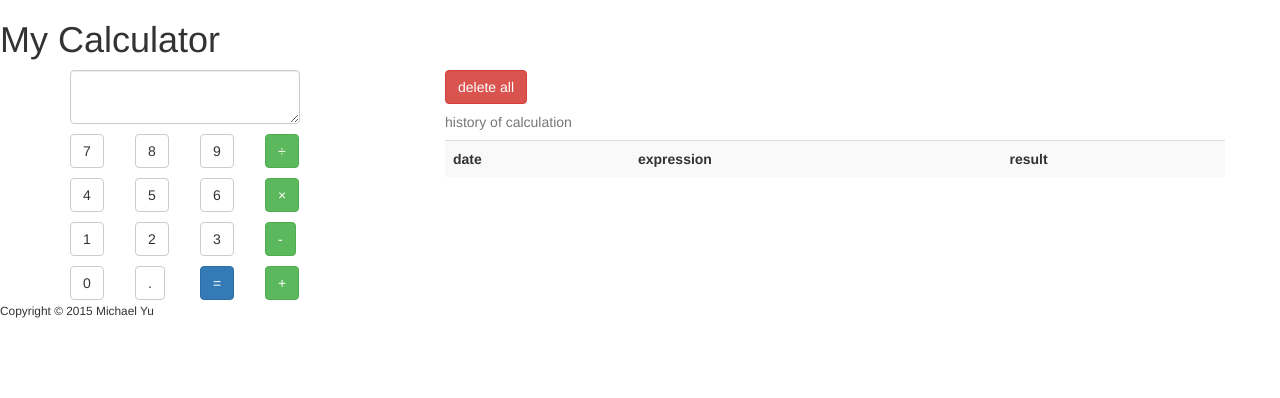
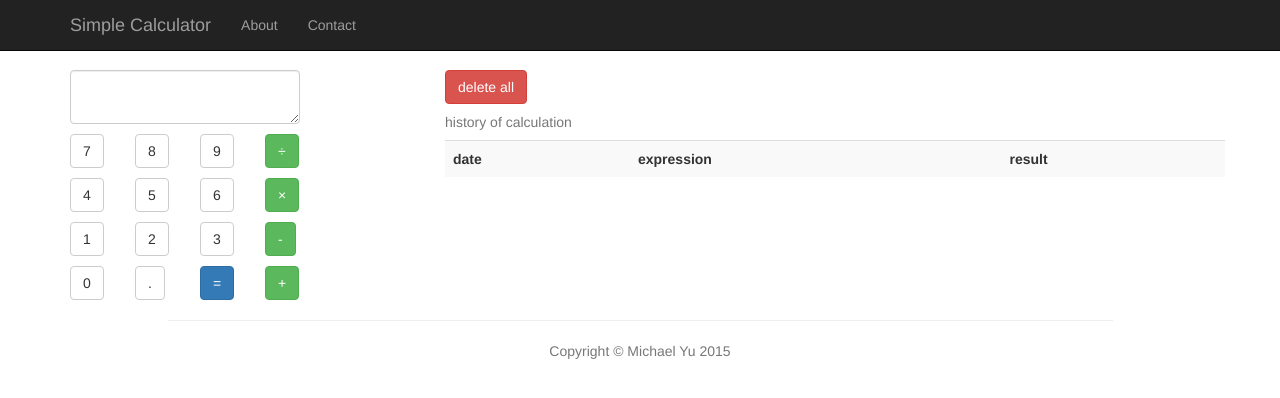
Before and after one commit to rurutia/simple-calulator, a website: page index.html in a window 1280 px wide. Drawn offline with nearby package versions, Linux system fonts and the light colour scheme; no server answers.

Commit message:
chores(package.json

```diff
--- a/index.html
+++ b/index.html
@@ -9,13 +9,47 @@
   <title>Angular Calculator</title>
   <link rel="stylesheet" href="lib/bootstrap-css/css/bootstrap.css">
   <link rel="stylesheet" href="app/style.css">
+  <style>
+    body {
+        padding-top: 70px;
+        /* Required padding for .navbar-fixed-top. Remove if using .navbar-static-top. Change if height of navigation changes. */
+    }
+    </style>
 </head>
 <body ng-app="app">
-  <header>
-    <h1>My Calculator</h1>
-  </header>
+      <!-- Navigation -->
+    <nav class="navbar navbar-inverse navbar-fixed-top" role="navigation">
+        <div class="container">
+            <!-- Brand and toggle get grouped for better mobile display -->
+            <div class="navbar-header">
+                <button type="button" class="navbar-toggle" data-toggle="collapse" data-target="#bs-example-navbar-collapse-1">
+                    <span class="sr-only">Toggle navigation</span>
+                    <span class="icon-bar"></span>
+                    <span class="icon-bar"></span>
+                    <span class="icon-bar"></span>
+                </button>
+                <a class="navbar-brand" href="#">Simple Calculator</a>
+            </div>
+            <!-- Collect the nav links, forms, and other content for toggling -->
+            <div class="collapse navbar-collapse" id="bs-example-navbar-collapse-1">
+                <ul class="nav navbar-nav">
+                    <li>
+                        <a href="#">About</a>
+                    </li>
+                    <li>
+                        <a href="#">Contact</a>
+                    </li>
+                </ul>
+            </div>
+            <!-- /.navbar-collapse -->
+        </div>
+        <!-- /.container -->
+    </nav>
 
+    <!-- Page Content -->
     <div class="container" ng-controller="mainCtrl as vm">
+        <div class="row">
+            <div class="col-lg-12">
                 <div class="row">
                     <div class="col-lg-4">
                       <div class="row">
@@ -69,7 +103,7 @@
 
                     <div class="col-lg-8">
                         <div class="row">
-          <button class="btn btn-default btn-danger" type="button" ng-click="vm.deleteAll()">delete all</a>
+                          <button class="btn btn-default btn-danger" type="button" ng-click="vm.deleteAll()">delete all</button>
                         </div>
                         <div class="row">
                           <table class="table table-striped">
@@ -85,10 +119,24 @@
                     </div>
 
                   </div>
+
+
             </div>
+        </div>
+        <!-- /.row -->
+
+    </div>
+    <!-- /.container -->
 
     <footer>
-    <small>Copyright &copy; 2015 Michael Yu</small>
+      <div class="container">
+        <div class="row">
+          <div class="col-lg-10 col-lg-offset-1 text-center">
+            <hr class="small">
+            <p class="text-muted">Copyright © Michael Yu 2015</p>
+          </div>
+        </div>
+      </div>
     </footer>
 
   <script src="lib/jquery/jquery.js"></script>
```
Lines whose indentation alone changed are shown as unchanged.
